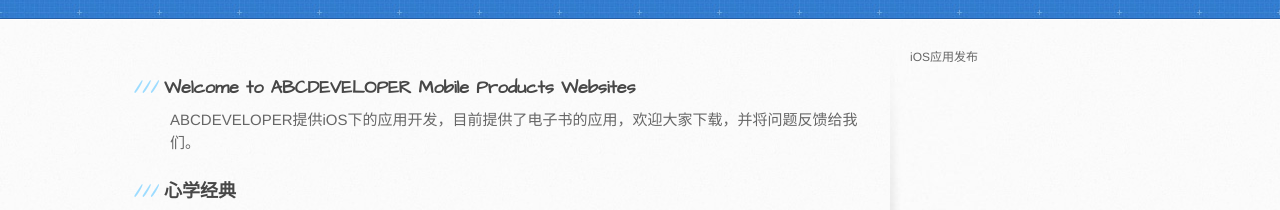
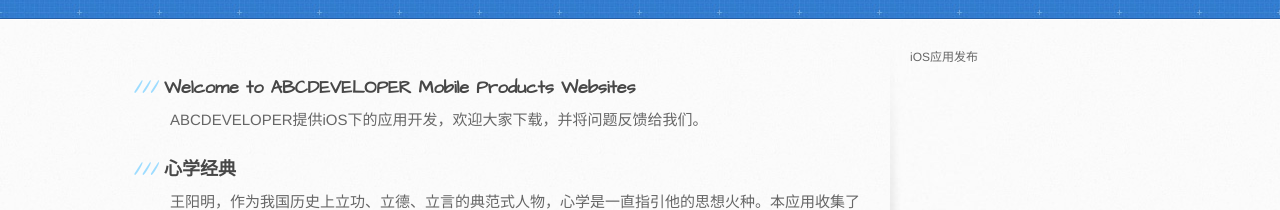
Before and after one commit to abcdeveloper/mobileproducts, a plain HTML site: page index.html in a window 1280 px wide. Shown: the part 148-358 px from the top of the page. Drawn offline with Linux system fonts and the light colour scheme; a script that the page names is missing.

Commit message:
Update index.html

```diff
--- a/index.html
+++ b/index.html
@@ -30,7 +30,7 @@
         <section id="main-content">
           <h3>Welcome to ABCDEVELOPER Mobile Products Websites</h3>
 
-<p>ABCDEVELOPER提供iOS下的应用开发，目前提供了电子书的应用，欢迎大家下载，并将问题反馈给我们。</p>
+<p>ABCDEVELOPER提供iOS下的应用开发，欢迎大家下载，并将问题反馈给我们。</p>
 
 
 
```
